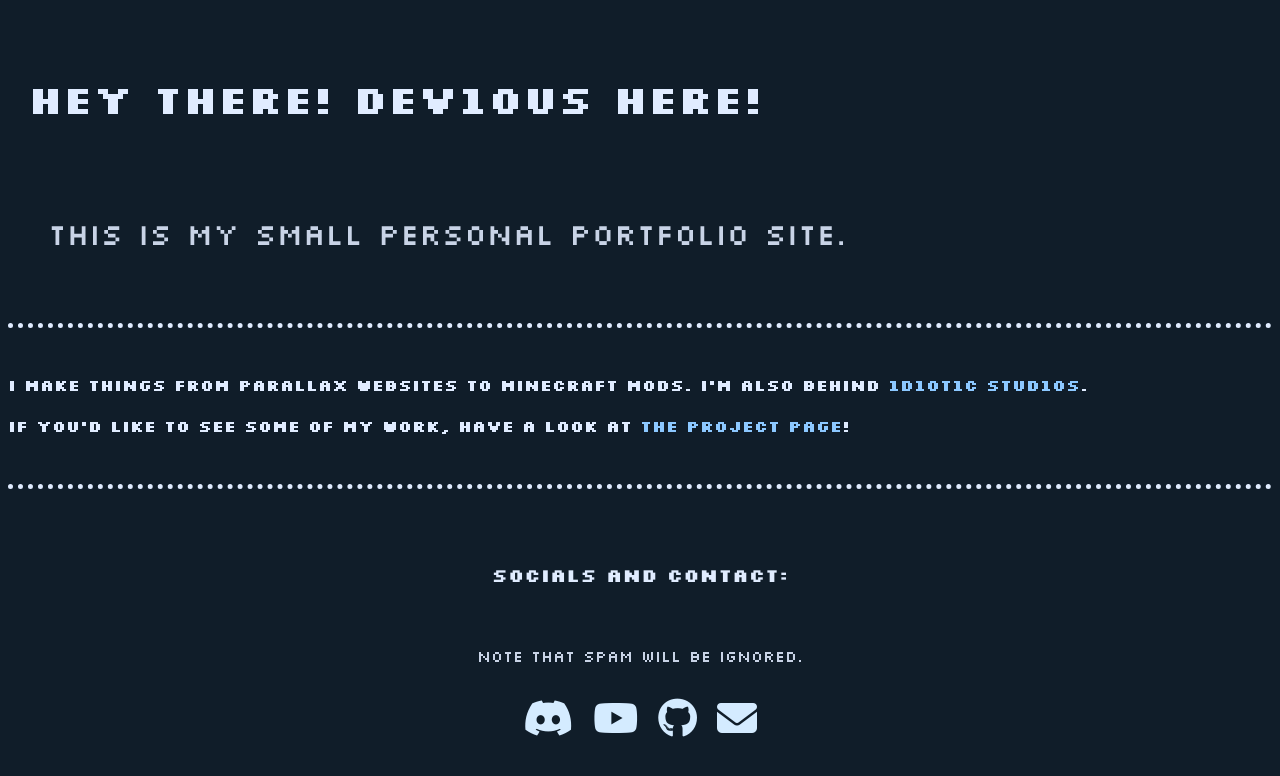
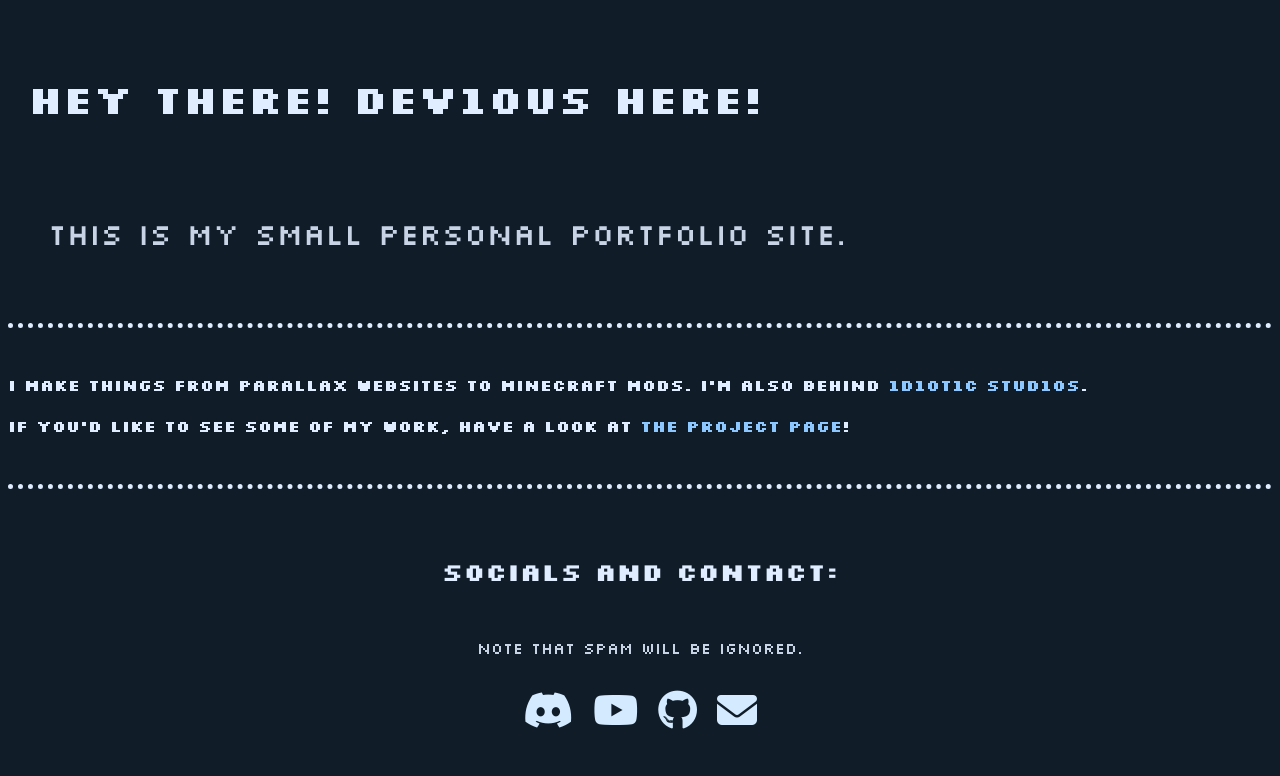
Before and after one commit to Dev10us1ty/dev10us1ty.github.io, a Jekyll site: the page built from index.html, in a window 1280 px wide. Shown: the top 776 px of the page. Built offline with Jekyll 4.4.1, drawn with Linux system fonts in a browser that asks for light colours; nearby versions of some CDN libraries.

Commit message:
Update index.html

```diff
--- a/index.html
+++ b/index.html
@@ -37,7 +37,7 @@ title: Dev10us
 
 <br>
 
-<h3 style="padding: 30px; text-align: center;">Socials and Contact:</h3>
+<h2 style="padding: 20px; text-align: center; font-size: 25px;">Socials and Contact:</h2>
 <p style="padding: 10px; text-align: center;">Note that spam will be ignored.</p>
 
 <div class="social-icons">
```
